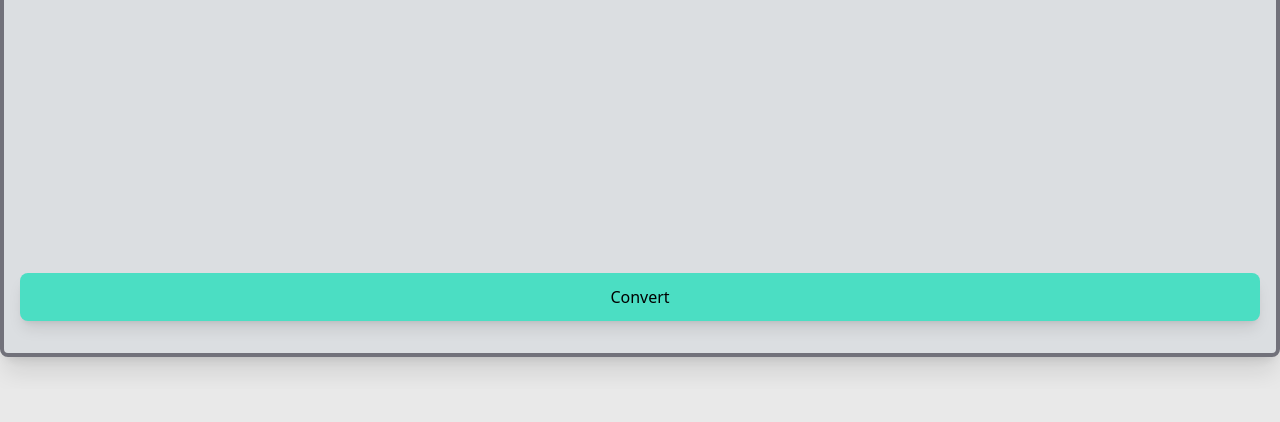
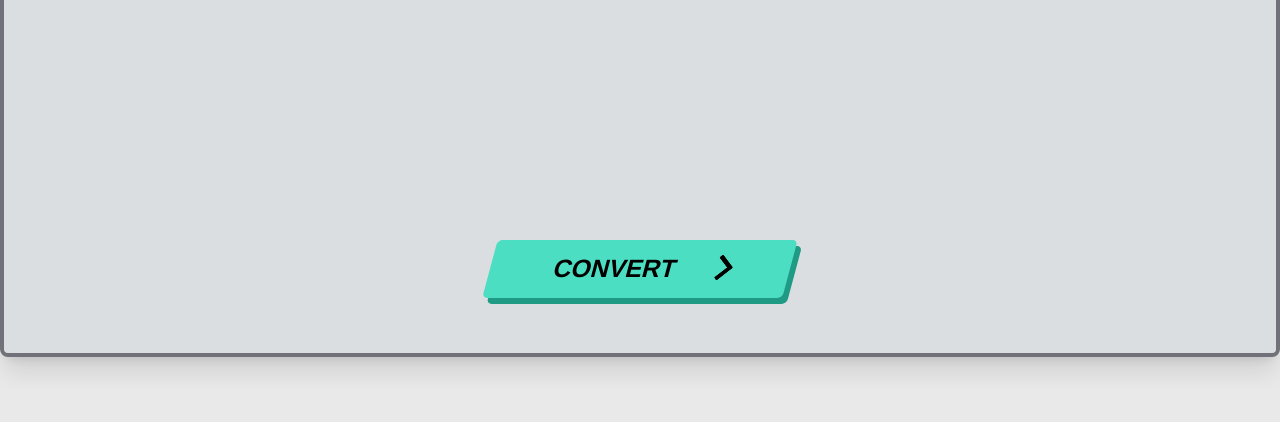
Before and after one commit to placeholder-motxt/fe, a Django app: page /convert_page/ in a window 1280 px wide. Shown: the part 857-1279 px from the top of the page. Run offline with Django 5.2, Linux system fonts and the light colour scheme; some libraries are stand-ins or nearby versions.

Commit message:
[REFACTOR] change convert button UI

```diff
--- a/static/css/convert_page.css
+++ b/static/css/convert_page.css
@@ -127,9 +127,10 @@ footer img {
   border-radius: 5px; /* Match the button's border-radius */
 }
 
-.convert-btn.loading .loading-bar {
+.convert-btn.loading {
   animation: loading 1.5s infinite;
   opacity: 1;
+  cursor: wait;
 }
 
 @keyframes loading {
@@ -341,3 +342,130 @@ input:not(:checked) + .slider.round:after {
   visibility: visible;
   opacity: 1;
 }
+
+
+@import url('https://fonts.googleapis.com/css?family=Poppins:900i');
+
+* {
+  box-sizing: border-box;
+}
+
+.btn-wrapper {
+  display: flex;
+  justify-content: center;
+
+}
+
+.cta {
+    display: flex;
+    padding: 10px 30px;
+    text-decoration: none;
+    font-family: 'Poppins', sans-serif;
+    font-size: 25px;
+    color: var(--text);
+    background: var(--button);
+    transition: 1s;
+    box-shadow: 6px 6px 0 var(--hover-tile);
+    transform: skewX(-15deg);
+    width: 300px;
+    justify-content: center;
+}
+
+[data-theme="light"] .cta {
+    box-shadow: 6px 6px 0 #1F9B85;
+}
+
+.cta:focus {
+   outline: none;
+}
+
+.cta:hover {
+    transition: 0.5s;
+    box-shadow: 10px 10px 0 var(--button);
+}
+
+.cta span:nth-child(2) {
+    transition: 0.5s;
+    margin-right: 0px;
+}
+
+.cta:hover span:nth-child(2) {
+    transition: 0.5s;
+    margin-right: 25px;
+}
+
+.cta span {
+  color: var(--text);
+  transition: 0.5s;
+}
+
+.cta:hover span {
+  transform: skew(15deg);
+  transition: 0.5s;
+}
+
+#convertButton span:nth-child(2) {
+  width: 20px;
+  margin-left: 30px;
+  position: relative;
+  top: 12%;
+}
+
+/**************SVG****************/
+
+g#arrow path {
+  fill: var(--text);
+}
+
+path.one {
+    fill: white;
+    transition: 0.4s;
+    transform: translateX(-60%);
+}
+
+path.two {
+    fill: white;
+    transition: 0.5s;
+    transform: translateX(-30%);
+}
+
+.cta:hover path.three {
+    animation: color_anim 1s infinite 0.2s;
+}
+
+.cta:hover path.one {
+    transform: translateX(0%);
+    animation: color_anim 1s infinite 0.6s;
+}
+
+.cta:hover path.two {
+    transform: translateX(0%);
+    animation: color_anim 1s infinite 0.4s;
+}
+
+/* SVG animations */
+
+@keyframes color_anim {
+    0% {
+        fill: white;
+    }
+    25% {
+        fill: white;
+    }
+    50% {
+        fill: var(--text);
+    }
+    75% {
+        fill: var(--text);
+    }
+    100% {
+        fill: white;
+    }
+}
+#fileListSection{
+  -ms-overflow-style: none;  /* Internet Explorer 10+ */
+  scrollbar-width: none;  /* Firefox */
+}
+#fileListSection::-webkit-scrollbar {
+  display: none;  /* Safari and Chrome */
+}
--- a/static/js/convert_page.js
+++ b/static/js/convert_page.js
@@ -385,8 +385,7 @@
   // Toggle convert button visibility
   function toggleConvertButton() {
     const hasFiles = uploadedFiles.length > 0
-    fileListSection.style.display = hasFiles ? "block" : "none"
-    convertBtn.style.display = hasFiles ? "inline-block" : "none"
+    fileListSection.classList.add = hasFiles ? "" : "hidden"
   }
 
   // Handle convert action
--- a/templates/convert_page.html
+++ b/templates/convert_page.html
@@ -260,13 +260,23 @@
 
         </div>
         <div class="flex justify-center items-end mb-8 px-4">
-          <!-- Convert Button -->
-          <button id="convertButton"
-              class="convert-btn w-full mt-4 bg-[var(--button)] py-3 px-6 shadow-lg rounded-lg hover:bg-[var(--button-hover)] transition-all relative overflow-hidden"
-              style="color: var(--text);">
-            <span class="btn-text">Convert</span>
-            <div class="loading-bar absolute inset-0"></div>
-          </button>
+          <div class="justify-center items-end pb-6">
+            <!-- Convert Button -->
+
+            <div class="btn-wrapper">
+              <button id="convertButton" class="cta convert-btn">
+                <span class="font-bold">CONVERT</span>
+                <span>
+                  <svg width="60px" height="25px" viewBox="0 0 66 43" version="1.1" xmlns="http://www.w3.org/2000/svg" xmlns:xlink="http://www.w3.org/1999/xlink">
+                    <g id="arrow" stroke="none" stroke-width="1" fill="none" fill-rule="evenodd">
+                      <path class="one" d="M40.1543933,3.89485454 L43.9763149,0.139296592 C44.1708311,-0.0518420739 44.4826329,-0.0518571125 44.6771675,0.139262789 L65.6916134,20.7848311 C66.0855801,21.1718824 66.0911863,21.8050225 65.704135,22.1989893 C65.7000188,22.2031791 65.6958657,22.2073326 65.6916762,22.2114492 L44.677098,42.8607841 C44.4825957,43.0519059 44.1708242,43.0519358 43.9762853,42.8608513 L40.1545186,39.1069479 C39.9575152,38.9134427 39.9546793,38.5968729 40.1481845,38.3998695 C40.1502893,38.3977268 40.1524132,38.395603 40.1545562,38.3934985 L56.9937789,21.8567812 C57.1908028,21.6632968 57.193672,21.3467273 57.0001876,21.1497035 C56.9980647,21.1475418 56.9959223,21.1453995 56.9937605,21.1432767 L40.1545208,4.60825197 C39.9574869,4.41477773 39.9546013,4.09820839 40.1480756,3.90117456 C40.1501626,3.89904911 40.1522686,3.89694235 40.1543933,3.89485454 Z" fill="#FFFFFF"></path>
+                      <path class="two" d="M20.1543933,3.89485454 L23.9763149,0.139296592 C24.1708311,-0.0518420739 24.4826329,-0.0518571125 24.6771675,0.139262789 L45.6916134,20.7848311 C46.0855801,21.1718824 46.0911863,21.8050225 45.704135,22.1989893 C45.7000188,22.2031791 45.6958657,22.2073326 45.6916762,22.2114492 L24.677098,42.8607841 C24.4825957,43.0519059 24.1708242,43.0519358 23.9762853,42.8608513 L20.1545186,39.1069479 C19.9575152,38.9134427 19.9546793,38.5968729 20.1481845,38.3998695 C20.1502893,38.3977268 20.1524132,38.395603 20.1545562,38.3934985 L36.9937789,21.8567812 C37.1908028,21.6632968 37.193672,21.3467273 37.0001876,21.1497035 C36.9980647,21.1475418 36.9959223,21.1453995 36.9937605,21.1432767 L20.1545208,4.60825197 C19.9574869,4.41477773 19.9546013,4.09820839 20.1480756,3.90117456 C20.1501626,3.89904911 20.1522686,3.89694235 20.1543933,3.89485454 Z" fill="#FFFFFF"></path>
+                      <path class="three" d="M0.154393339,3.89485454 L3.97631488,0.139296592 C4.17083111,-0.0518420739 4.48263286,-0.0518571125 4.67716753,0.139262789 L25.6916134,20.7848311 C26.0855801,21.1718824 26.0911863,21.8050225 25.704135,22.1989893 C25.7000188,22.2031791 25.6958657,22.2073326 25.6916762,22.2114492 L4.67709797,42.8607841 C4.48259567,43.0519059 4.17082418,43.0519358 3.97628526,42.8608513 L0.154518591,39.1069479 C-0.0424848215,38.9134427 -0.0453206733,38.5968729 0.148184538,38.3998695 C0.150289256,38.3977268 0.152413239,38.395603 0.154556228,38.3934985 L16.9937789,21.8567812 C17.1908028,21.6632968 17.193672,21.3467273 17.0001876,21.1497035 C16.9980647,21.1475418 16.9959223,21.1453995 16.9937605,21.1432767 L0.15452076,4.60825197 C-0.0425130651,4.41477773 -0.0453986756,4.09820839 0.148075568,3.90117456 C0.150162624,3.89904911 0.152268631,3.89694235 0.154393339,3.89485454 Z" fill="#FFFFFF"></path>
+                    </g>
+                  </svg>
+                </span>
+              </button>
+            </div>
         </div>
       </div>
     </main>
```
